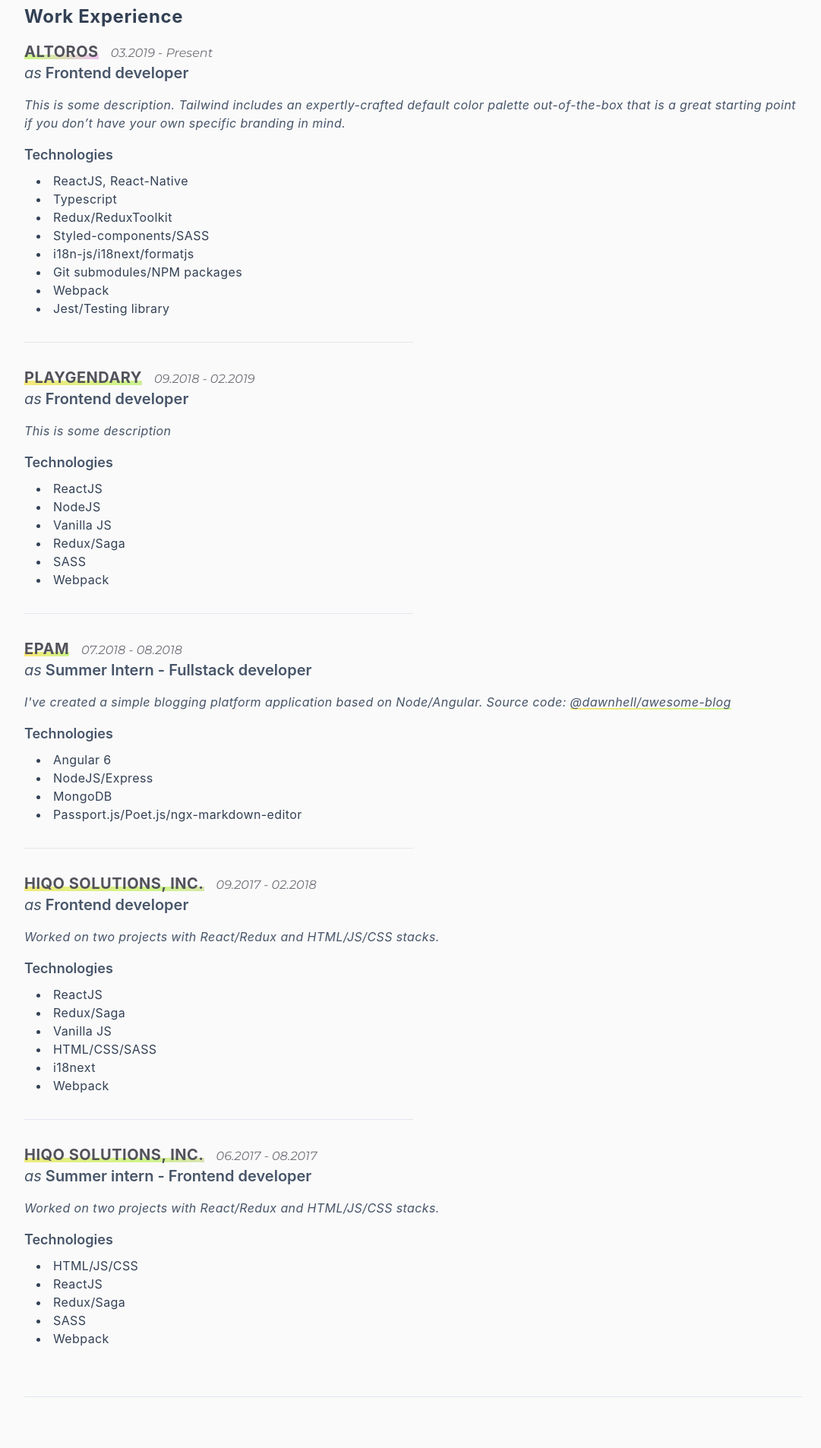
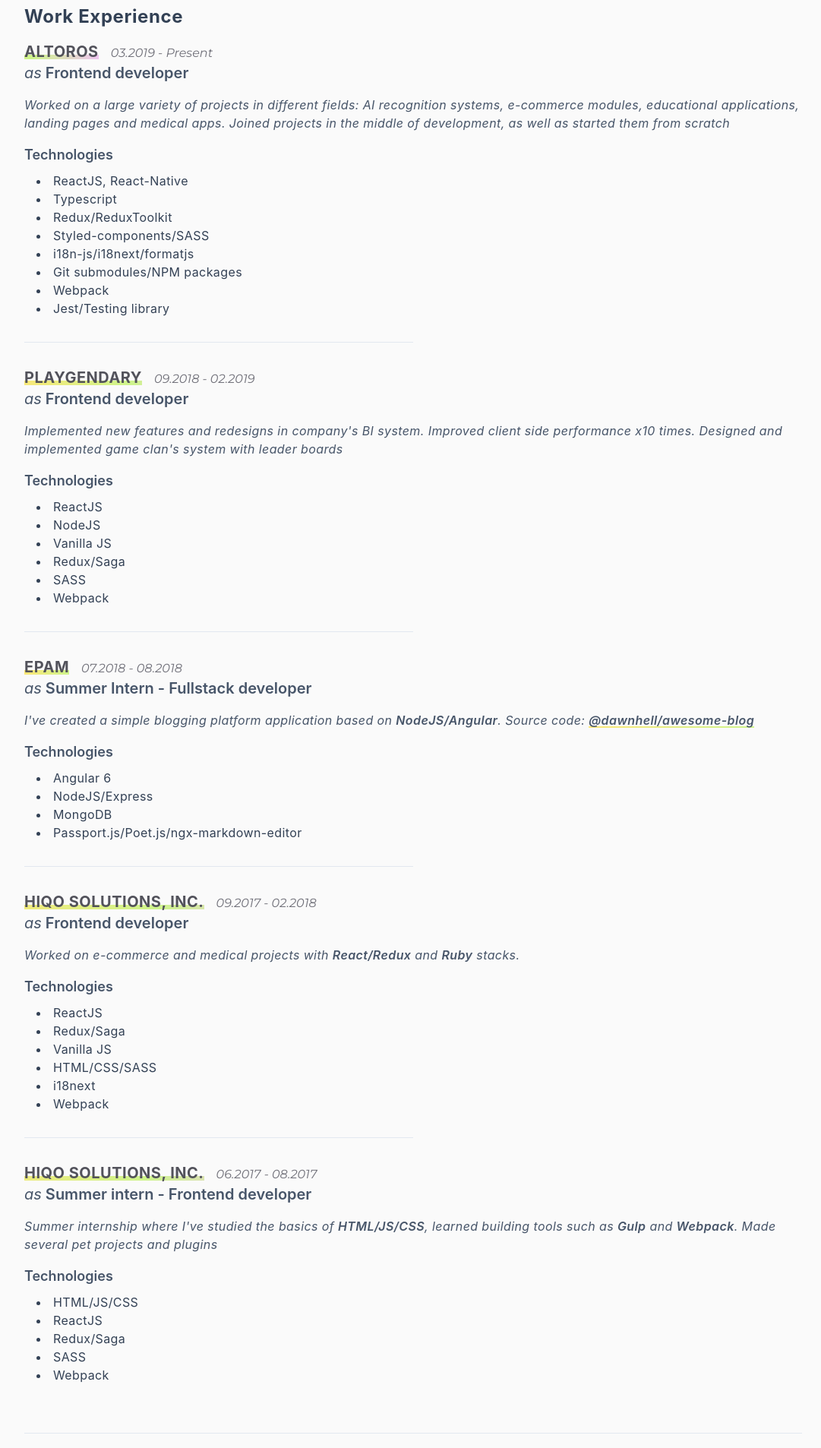
Before and after one commit to dawnhell/wlad.me, a Next.js app: page / in a window 1280 px wide. Shown: the part 520-2426 px from the top of the page at 76% size, without its empty margins (96-1177 px from the left). Built offline with nearby package versions, Linux system fonts and the light colour scheme; no server answers.

Commit message:
Add pdf CV

```diff
--- a/components/Education.tsx
+++ b/components/Education.tsx
@@ -1,6 +1,6 @@
 import React, { FC } from 'react';
 
-const About: FC = () => {
+const Education: FC = () => {
   return (
     <div className="pt-16 border-t border-t-slate-200">
       <h2 className="text-2xl font-bold font-['Roboto Slab'] text-slate-700 mb-2 tracking-wide">Education</h2>
@@ -48,4 +48,4 @@
   );
 };
 
-export default About;
+export default Education;
--- a/components/Experience.tsx
+++ b/components/Experience.tsx
@@ -34,9 +34,9 @@
       <h3 className="text-xl text-slate-600 font-['Roboto Slab'] font-semibold mb-4"><span className="font-normal italic">as</span> Frontend developer</h3>
 
       <p className="mb-4 text-base text-slate-600 font-['Roboto Slab'] tracking-wide italic">
-        This is some description. Tailwind includes an expertly-crafted default color
-        palette out-of-the-box that is a great starting point if you don’t
-        have your own specific branding in mind.
+        Worked on a large variety of projects in different fields: AI recognition systems,
+        e-commerce modules, educational applications, landing pages and medical apps.
+        Joined projects in the middle of development, as well as started them from scratch
       </p>
 
       <div>
@@ -87,7 +87,9 @@
       <h3 className="text-xl text-slate-600 font-['Roboto Slab'] font-semibold mb-4"><span className="font-normal italic">as</span> Frontend developer</h3>
 
       <p className="mb-4 text-base text-slate-600 font-['Roboto Slab'] tracking-wide italic">
-        This is some description
+        Implemented new features and redesigns in company&apos;s BI system.
+        Improved client side performance x10 times.
+        Designed and implemented game clan&apos;s system with leader boards
       </p>
 
       <div>
@@ -136,15 +138,13 @@
       <h3 className="text-xl text-slate-600 font-['Roboto Slab'] font-semibold mb-4"><span className="font-normal italic">as</span> Summer Intern - Fullstack developer</h3>
 
       <p className="mb-4 text-base text-slate-600 font-['Roboto Slab'] tracking-wide italic">
-        I&apos;ve created a simple blogging platform application based on Node/Angular.
+        I&apos;ve created a simple blogging platform application based on <span className="font-semibold">NodeJS/Angular</span>.
         Source code:{' '}
         <a
           target="_blank"
           rel="noreferrer"
           href="https://github.com/dawnhell/awesome-blog"
-          className={`
-            simple-link
-          `}
+          className="simple-link font-semibold"
           style={{
             animationDuration: `${Math.round(Math.random() * 10) + 10}s`,
             animationDelay: `${Math.round(Math.random() * 10)}s`
@@ -198,7 +198,7 @@
       <h3 className="text-xl text-slate-600 font-['Roboto Slab'] font-semibold mb-4"><span className="font-normal italic">as</span> Frontend developer</h3>
 
       <p className="mb-4 text-base text-slate-600 font-['Roboto Slab'] tracking-wide italic">
-        Worked on two projects with React/Redux and HTML/JS/CSS stacks.
+        Worked on e-commerce and medical projects with <span className="font-semibold">React/Redux</span> and <span className="font-semibold">Ruby</span> stacks.
       </p>
 
       <div>
@@ -247,7 +247,9 @@
       <h3 className="text-xl text-slate-600 font-['Roboto Slab'] font-semibold mb-4"><span className="font-normal italic">as</span> Summer intern - Frontend developer</h3>
 
       <p className="mb-4 text-base text-slate-600 font-['Roboto Slab'] tracking-wide italic">
-        Worked on two projects with React/Redux and HTML/JS/CSS stacks.
+        Summer internship where I&apos;ve studied the basics of <span className="font-semibold">HTML/JS/CSS</span>,
+        learned building tools such as <span className="font-semibold">Gulp</span> and <span className="font-semibold">Webpack</span>.
+        Made several pet projects and plugins
       </p>
 
       <div>
--- a/components/Header.tsx
+++ b/components/Header.tsx
@@ -28,7 +28,7 @@
     </a>
 
     <div className="flex items-center justify-between w-full sm:w-max">
-      <a href="#" className="simple-link font-bold mr-6 text-slate-600 text-lg tracking-wide">RESUME</a>
+      <a target="_blank" rel="noreferrer" href="./Wlad.me_CV.pdf" className="simple-link font-bold mr-6 text-slate-600 text-lg tracking-wide">RESUME</a>
 
       <div className="socials flex items-center justify-center">
         <a href="https://github.com/dawnhell" className="mr-2 w-7 h-7 transition duration-300 opacity-70 hover:scale-125 hover:opacity-100">
```
Also changed, not shown: 1 other file (tests, documents, lock files or other folders).
